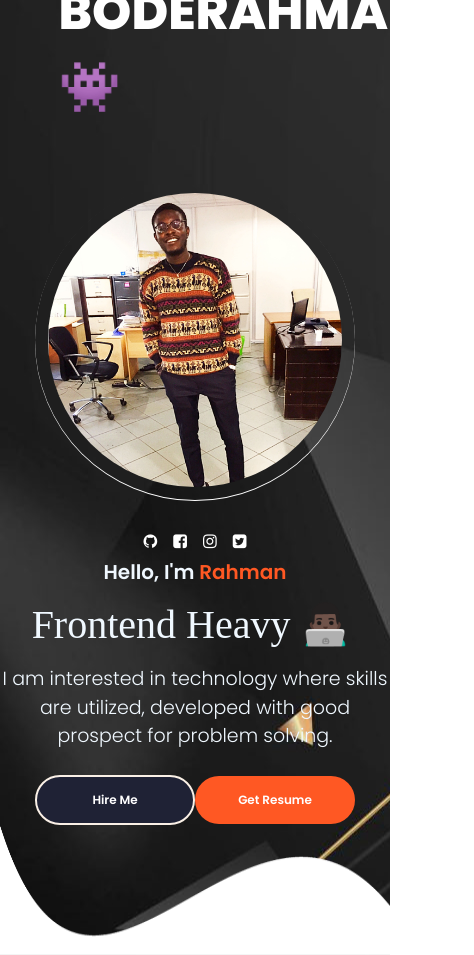
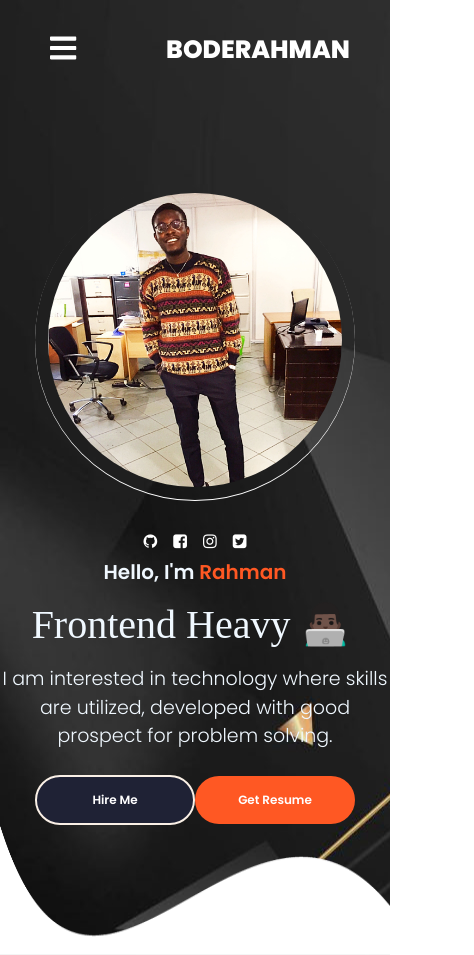
Before and after one commit to BodeRahman/My-React-Portfolio, a React (Create React App) app in the folder client/: page / in a window 390 px wide. Shown: the whole page, 474 px wide, since content can reach past the window. Built offline with nearby package versions, Linux system fonts and the light colour scheme; a web font is replaced by a local one.

Commit message:
Header responsiveness and some quick fix

```diff
--- a/client/src/PortfolioContainer/Home/Header/Header.css
+++ b/client/src/PortfolioContainer/Home/Header/Header.css
@@ -15,7 +15,7 @@
 }
 
 .header-logo {
-    font-size: 50px;
+    font-size: 25px;
     font-family: "Poppins ExtraBold";
     color: var(--white);
 }
@@ -28,7 +28,7 @@
 .header-option {
     font-size: 16px;
     cursor: pointer;
-    font-weight: 600;
+    font-weight: 200;
 }
 
 .header-hamburger {
@@ -41,6 +41,63 @@
     color: var(--white);
 }
 
-.selected-hearder-option {
+.selected-header-option {
     color: #ff5823;
 }
+
+@media only screen and (max-width: 1110px) {
+    .header-parent{
+        width: 80%;
+    }
+}
+
+@media only screen and (max-width: 970px) {
+    .header-hamburger {
+        display: block;
+    }
+
+    .header-parent{
+        width: 100%;
+        padding: 0 40px;
+        position: relative;
+    }
+
+    .header-options{
+        display: flex;
+        flex-direction: column;
+        position: absolute;
+        left: -100%;
+        top: 0px;
+        height: 100vh;
+        width: 100%;
+        justify-content: space-around;
+        background-color: #1f2235;
+        z-index: 1000;
+        opacity: 0.8;
+        transition: all 0.8s ease-out;
+    }
+
+    .header-option-seperator {
+        margin: 0;
+    }
+
+    .selected-header-option {
+        color: var(--white);
+    }
+
+    .header-option {
+        color: var(--white);
+    }
+
+    .header-hamburger-bars {
+        font-size: 30px;
+        cursor: pointer;
+        margin: 0px 10px;
+        color: var(--white);
+    }
+
+    .show-hamburger-options {
+        left: 0;
+        opacity: 1;
+    }
+}
--- a/client/src/PortfolioContainer/Home/Header/Header.js
+++ b/client/src/PortfolioContainer/Home/Header/Header.js
@@ -55,7 +55,7 @@
                         <FontAwesomeIcon className="header-hamburger-bars" icon={faBars}/>
                     </div>
                     <div className="header-logo">
-                        <span>BODERAHMAN👾</span>
+                        <span>BODERAHMAN</span>
                     </div>
                     <div className={ showHeaderOptions ? "header-options show-hamburger-options" : "header-options"}>
                         {getHeaderOptions()}
```
